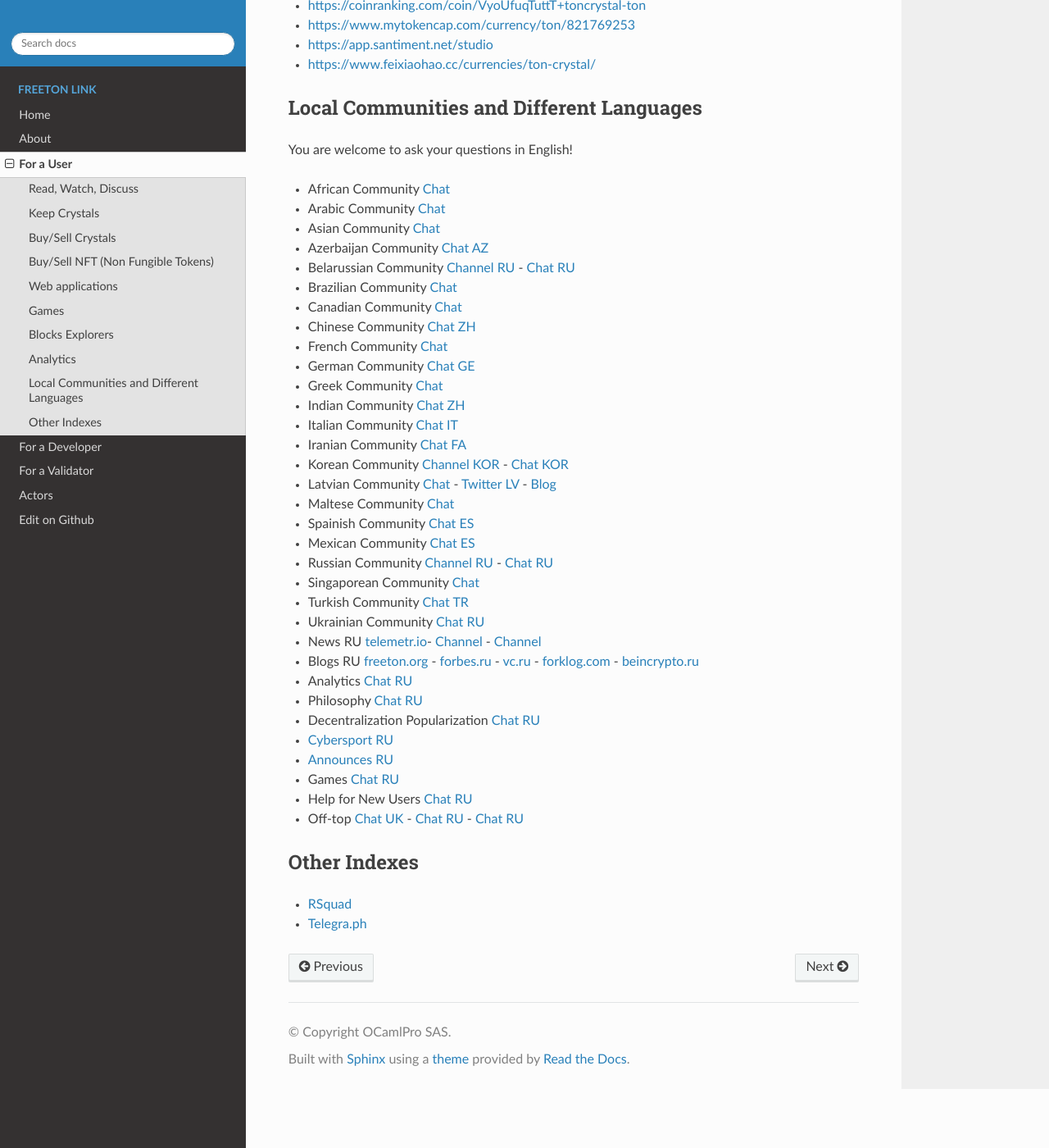
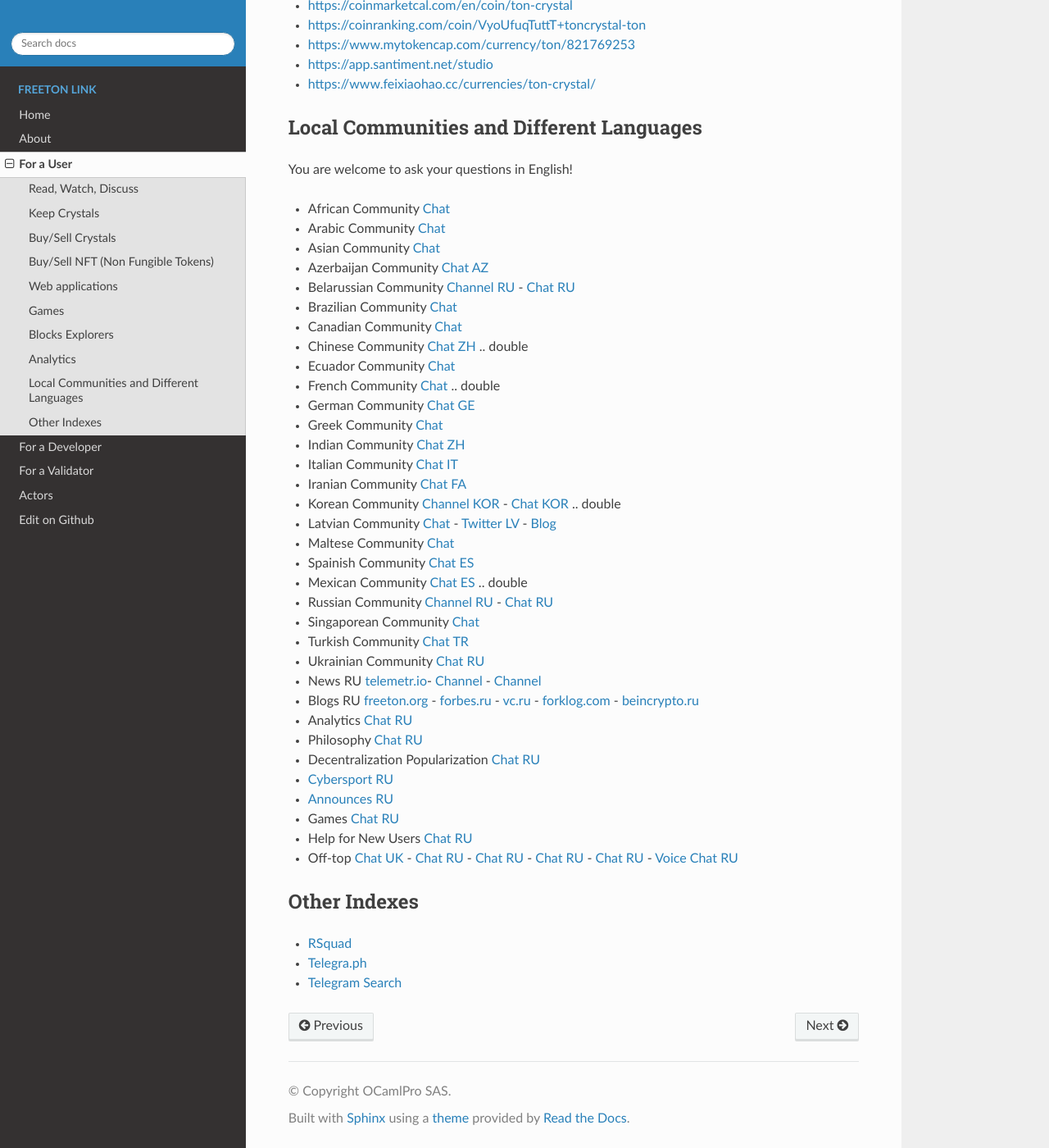
Before and after one commit to OCamlPro/www.freeton.link, a Sphinx documentation site: the page built from sphinx/user.rst, in a window 1280 px wide and 1400 px high, scrolled down 2125 px. Shown: the whole window at 82% size. Built offline with Sphinx 7.4.7 and the Read the Docs theme 2.0.0, drawn with Linux system fonts in a browser that asks for light colours; the version number could not be read and is left out; some of the changed text lies outside the part shown.

Commit message:
petits changements

```diff
--- a/sphinx/developer.rst
+++ b/sphinx/developer.rst
@@ -9,6 +9,7 @@
 * SDK, tondev, ton os, tonos se `Chat <https://t.me/ton_sdk>`_
 * C++ Nodes `Chat <https://t.me/freeton_cpp>`_
 * `Stackoverflow <https://stackoverflow.com/search?q=free+ton>`_
+* TON Seed : Quick Start Platform `WEB <https://tonseed.com/>`_ - `Forum <https://forum.freeton.org/c/ton-seed-thread/164>`_ - `Channel <https://t.me/tonseednew>`_ - `Channel RU <https://t.me/tonseednewsru>`_ - `Chat RU <https://t.me/tonseed>`_
 * `Feedback <https://docs.google.com/forms/d/e/1FAIpQLSfMbxQFCswkKjRYprvFx3FnuGLM3PlOaBXmpoZKLgBYOQ-ZPQ/viewform>`_
 
 Tooling
--- a/sphinx/user.rst
+++ b/sphinx/user.rst
@@ -5,10 +5,11 @@
 ~~~~~~~~~~~~~~~~~~~~
 * Community `WEB <https://freeton.org/>`_ - `Chat |toncrystal.ico| <https://t.me/toncrystal>`_ - `Facebook <https://www.facebook.com/CommunityTon>`_ - `Twitter <https://twitter.com/CommunityTon>`_ - `Instagram <https://www.instagram.com/communityton/>`_ - `Linkedin <https://www.linkedin.com/in/free-ton/>`_
 * `News <https://ton-news.com/>`_
+* News `Channel <https://t.me/TON_Journal_TM>`_
 * `Youtube <https://www.youtube.com/c/FreeTON_official/featured>`_
 * |FreeTonNews.ico| `Channel <https://t.me/ton_crystal_news>`_
 * Cointelegraph `Blog <https://cointelegraph.com/>`_
-* Free TON House `Blog <https://freeton.house/>`_ - `Blog <https://toncrystal.today/>`_ - `Twitter <https://twitter.com/FreetonH>`_
+* Free TON House `Blog <https://freeton.house/>`_ - `Blog <https://toncrystal.today/>`_ - `Twitter <https://twitter.com/FreetonH>`_ - `Channel RU <https://t.me/fth_ru>`_
 * Medium Blog `Freeton <https://medium.com/freeton>`_ - `Vitalik Buterin <https://medium.com/@VitalikButerin>`_ - |ocamlpro.ico| `OCamlPro <https://medium.com/ocamlpro-blockchain-fr>`_ - `Evertake <https://medium.com/everstake/what-is-free-ton-and-how-ton-blockchain-benefits-a-wide-range-of-industries-from-serving-81f0ddfbfd61>`_ - and others
 * |ocamlpro.ico| OCamlPro `Blog <https://medium.com/ocamlpro-blockchain-fr>`_
 * Reddit `Blog <https://www.reddit.com/r/TONCRYSTAL/>`_
@@ -98,18 +99,19 @@
 * Belarussian Community `Channel RU <https://t.me/freetonbelarus>`_ - `Chat RU <https://t.me/freetonby>`_
 * Brazilian Community `Chat <https://t.me/freeton_pt>`_
 * Canadian Community `Chat <https://t.me/ton_canada>`_
-* Chinese Community `Chat ZH <https://t.me/freeton_china>`_
-* French Community `Chat <https://t.me/gramfr>`_
+* Chinese Community `Chat ZH <https://t.me/freeton_china>`_ .. double
+* Ecuador Community `Chat <https://t.me/ton_ecuador>`_
+* French Community `Chat <https://t.me/gramfr>`_ .. double
 * German Community `Chat GE <https://t.me/ton_de>`_
 * Greek Community `Chat <https://t.me/freetongreekcommunity>`_
 * Indian Community `Chat ZH <https://t.me/freeton_india>`_
 * Italian Community `Chat IT <https://t.me/topennetworkitalia>`_
 * Iranian Community `Chat FA <https://t.me/freetoniran>`_
-* Korean Community `Channel KOR <https://t.me/tonkoreaorg_channel>`_ - `Chat KOR <https://t.me/tonkoreaorg>`_
+* Korean Community `Channel KOR <https://t.me/tonkoreaorg_channel>`_ - `Chat KOR <https://t.me/tonkoreaorg>`_ .. double
 * Latvian Community `Chat <https://t.me/freeton_latvija_komuna>`_ - `Twitter LV <https://twitter.com/FreetonLatvija>`_ - `Blog <https://freetonlatvija.medium.com>`_
 * Maltese Community `Chat <https://t.me/freeton_malta>`_
 * Spainish Community `Chat ES <https://t.me/ton_es>`_
-* Mexican Community `Chat ES <https://t.me/freeton_mexico>`_
+* Mexican Community `Chat ES <https://t.me/freeton_mexico>`_ .. double
 * Russian Community `Channel RU <https://t.me/freeton_community>`_ - `Chat RU <https://t.me/freetonru>`_
 * Singaporean Community `Chat <https://t.me/freetonsg>`_
 * Turkish Community `Chat TR <https://t.me/tonturkiye>`_
@@ -123,13 +125,13 @@
 * `Announces RU <https://t.me/freetonstore>`_
 * Games `Chat RU <https://t.me/freetongametournaments>`_
 * Help for New Users `Chat RU <https://t.me/freeton_global_community>`_
-* Off-top `Chat UK <https://t.me/freeton_ua>`_ - `Chat RU <https://t.me/freeton_flud>`_ - `Chat RU <https://t.me/freeton_talks>`_
+* Off-top `Chat UK <https://t.me/freeton_ua>`_ - `Chat RU <https://t.me/freeton_flud>`_ - `Chat RU <https://t.me/freeton_talks>`_ - `Chat RU <https://t.me/FreeTonEC>`_ - `Chat RU <https://t.me/ft_flud>`_ - `Voice Chat RU <https://t.me/EventsSubgovernance_ru>`_
 
 Other Indexes
 ~~~~~~~~~~~~~
 * `RSquad <http://ton-test.rsquad.io/>`_
 * `Telegra.ph <https://telegra.ph/Structure-of-the-Free-TON-ecosystem-08-08-31>`_
-
+* `Telegram Search <https://www.tg-me.com/telegram-group/free%20ton>`_
 
 .. |br| raw:: html
 
```
Also changed, not shown: sphinx/actors.rst (+7 -6 lines).
